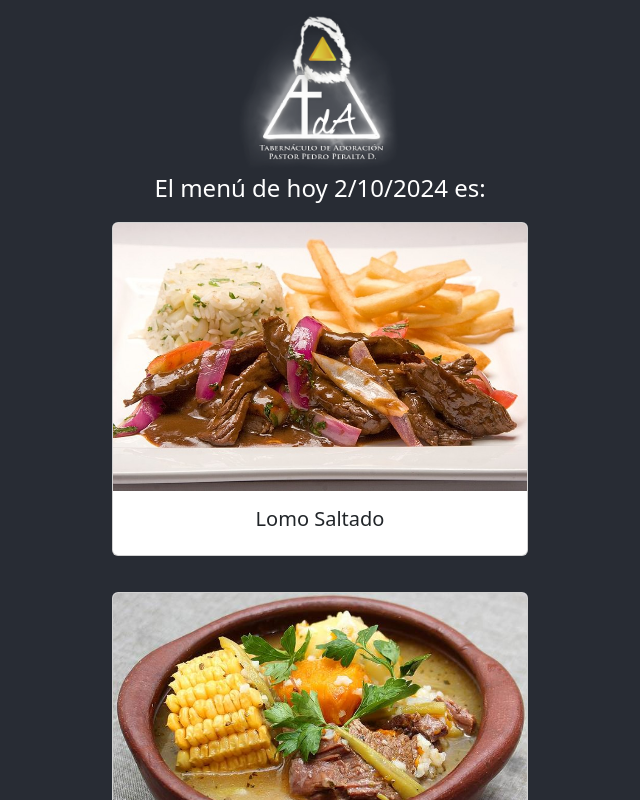
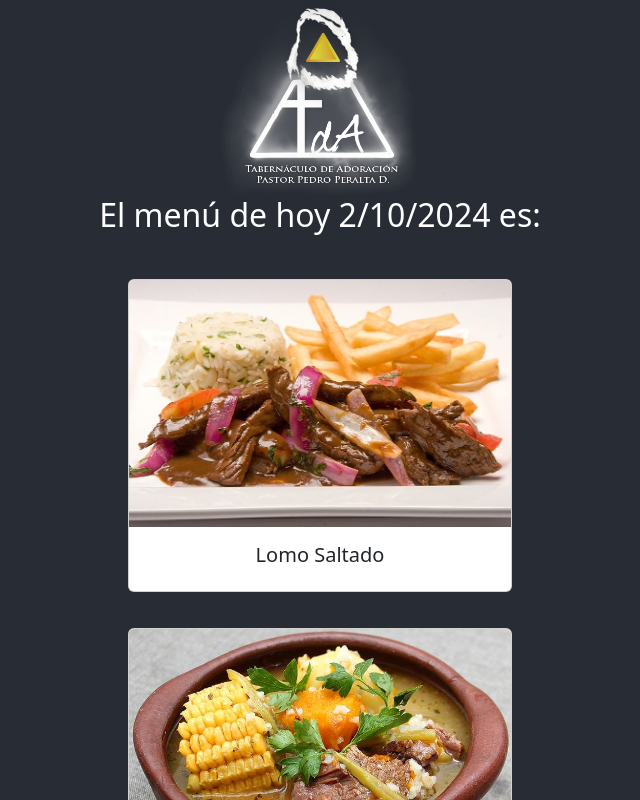
Before and after one commit to brockoly/menu-tda, a React (Create React App) app: page / in a window 1280 px wide. Shown: the top 800 px of the page, without its empty margins (320-960 px from the left). Built offline with nearby package versions, Linux system fonts and the light colour scheme.

Commit message:
<amenesesm> | changing title and logo

```diff
--- a/src/App.js
+++ b/src/App.js
@@ -1,6 +1,7 @@
-import logo from './assets/images/logo.png';
 import './App.css';
 import Card from 'react-bootstrap/Card';
+import Image from 'react-bootstrap/Image';
+import logo from './assets/images/logo.png';
 import lomo from './assets/images/lomo.jpg';
 import cazuela from './assets/images/cazuela.jpg';
 
@@ -10,18 +11,19 @@ function App() {
   return (
     <div className="App">
       <header className="App-header">
-        <img src={logo} className="App-logo" alt="logo" />
+        <Image src={logo} rounded width="200rem"/>
       </header>
       <body className="mainContainer">
-        <p>{todaysMenu}</p>
-        <Card style={{ width: '26rem' }}>
+        <h2>{todaysMenu}</h2>
+        <br/>
+        <Card style={{ width: '24rem' }}>
           <Card.Img variant="top" src={lomo} />
           <Card.Body>
             <Card.Title>Lomo Saltado</Card.Title>
           </Card.Body>
         </Card>
         <br/>
-        <Card style={{ width: '26rem' }}>
+        <Card style={{ width: '24rem' }}>
           <Card.Img variant="top" src={cazuela} />
           <Card.Body>
             <Card.Title>Cazuela de vacuno</Card.Title>
```
